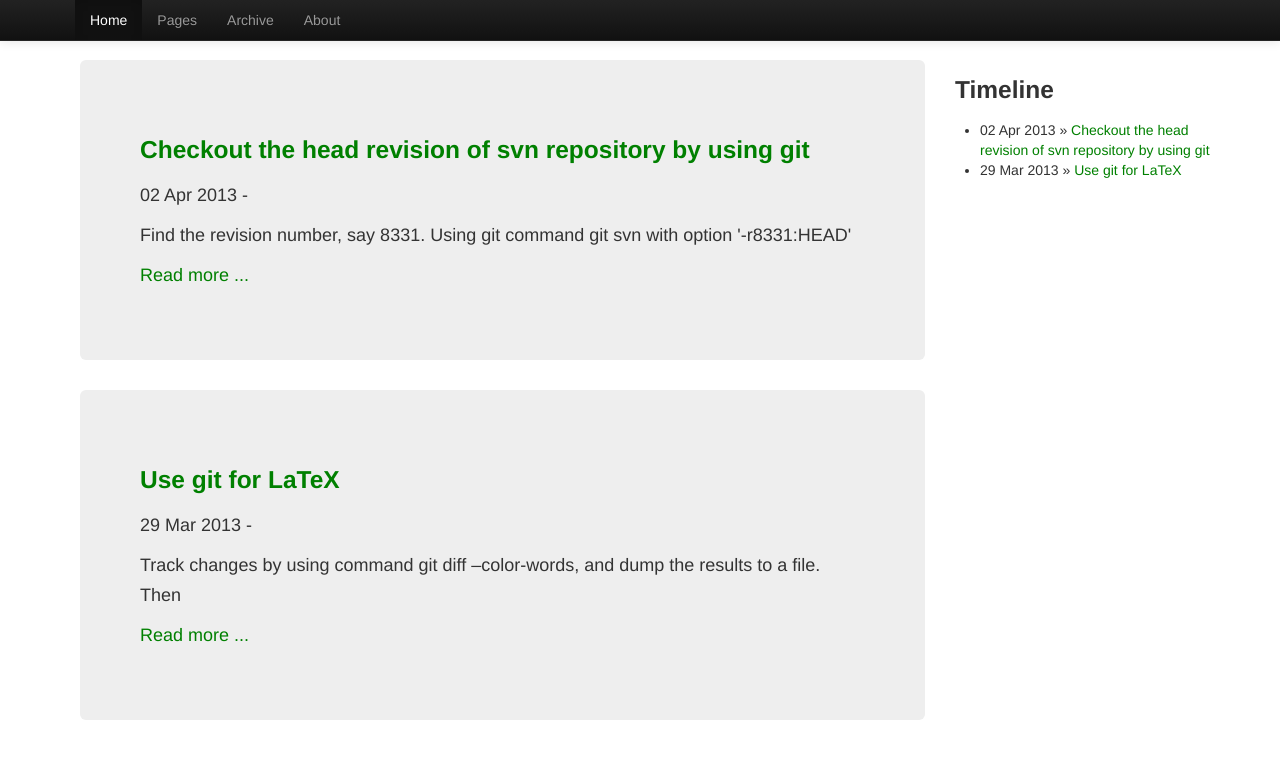
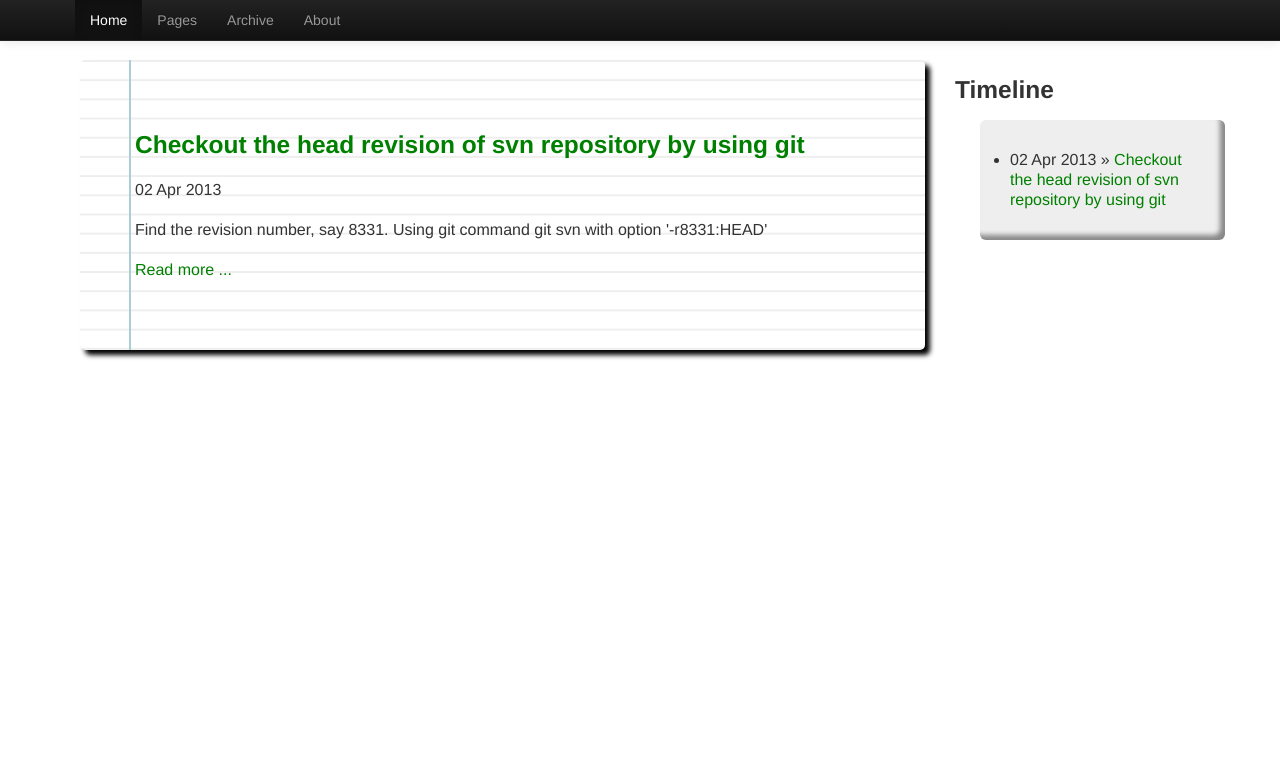
Before and after one commit to wenqing/wenqing.github.com, a Jekyll site: the page built from pages/index.html, in a window 1280 px wide. Shown: the top 759 px of the page. Built offline with Jekyll 4.4.1, drawn with Linux system fonts in a browser that asks for light colours; Markdown is read by kramdown in place of the engine named in the settings.

Commit message:
Add a texture for post

```diff
--- a/_layouts/default.html
+++ b/_layouts/default.html
@@ -8,6 +8,7 @@
     <meta name="description" content="{{ site.description }}">
 
     <link href="/css/bootstrap.css" rel="stylesheet">
+    <link href="/css/styles.css" rel="stylesheet">
     <style>
       body {
         padding-top: 60px;
--- a/_posts/2013-03-29-test.md
+++ /dev/null
@@ -1,9 +0,0 @@
----
-layout: post
-##############image: /img/17584633.jpg
-title: Use git for LaTeX
----
-
-
-
-Track changes by using command git diff --color-words, and dump the results to a file. Then
--- a/css/styles.css
+++ b/css/styles.css
@@ -1,4 +1,4 @@
-body {
+/*body {
   font: 16px/1.5 verdana, helvetica-neue, helvetica, arial, san-serif;
   background: white;
   color: black; #####ececec;
@@ -74,3 +74,51 @@ footer {
   font-size: 0.65em;
   text-align: center;
 }
+*/
+
+.shdow_box1 {
+  padding: 55px;
+  margin-bottom: 20px;
+  font-size: 16px;
+  font-weight: 200;
+  line-height: 30px;
+  color: inherit;
+  -webkit-border-radius: 6px;
+     -moz-border-radius: 6px;
+          border-radius: 6px;
+
+  background-color: #fff; /*#eeeeee;*/
+  background-image:
+  linear-gradient(90deg, transparent 49px, #abced4 49px, #abced4 51px, transparent   51px),
+  linear-gradient(#eee .1em, transparent .1em);
+  background-size: 100% 1.2em;
+
+
+  -moz-border-radius: 5px;
+  border-radius: 5px;
+  -moz-box-shadow: 5px 5px 5px black;
+  -webkit-box-shadow: 5px 5px 5px black;
+  box-shadow: 5px 5px 5px black;
+}
+
+.shdow_box2 {
+  padding: 30px;
+  margin-bottom: 20px;
+  font-size: 16px;
+  font-weight: 200;
+  line-height: 30px;
+  color: inherit;
+  background-color: #eeeeee;
+  -webkit-border-radius: 6px;
+     -moz-border-radius: 6px;
+          border-radius: 6px;
+
+  -moz-box-shadow: inset -5px -5px 5px #888;
+  -webkit-box-shadow: inset -5px -5px 5px #888;
+   box-shadow: inset -5px -5px 5px #888;
+/*
+-moz-box-shadow: 5px 5px rgb(10,0,100);
+-webkit-box-shadow: 5px 5px rgb(10,0,0);
+box-shadow: 5px 5px rgb(10,80,100);
+*/
+}
--- a/pages/index.html
+++ b/pages/index.html
@@ -7,13 +7,13 @@ layout: default
   <ul class="entries">
 
     {% for post in site.posts %}
-      <div class="hero-unit">
+      <div class="shdow_box1">
         <p>
            <h3>
              <!--    <a> <img src="{{ post.image }}" /> -->
               <a href="{{ BASE_PATH }}{{ post.url }}">{{ post.title }}</a>
            </h3>
-           {{ post.date | date_to_string }} - {{site.author}}
+           {{ post.date | date_to_string }} <!-- - {{site.author}} -->
        </p>
         <p>{{ post.content | strip_html | truncatewords: 55 }}</p>
         <p><a href="{{ BASE_PATH }}{{ post.url }}">Read more ...</a></p>
@@ -23,7 +23,7 @@ layout: default
   </div>
   <div class="span3">
  <h3>Timeline</h3>
-<ul class="posts">
+<ul class="shdow_box2">
   {% for post in site.posts %}
     <li><span>{{ post.date | date_to_string }}</span> &raquo; <a href="{{ BASE_PATH }}{{ post.url }}">{{ post.title }}</a></li>
   {% endfor %}
```
